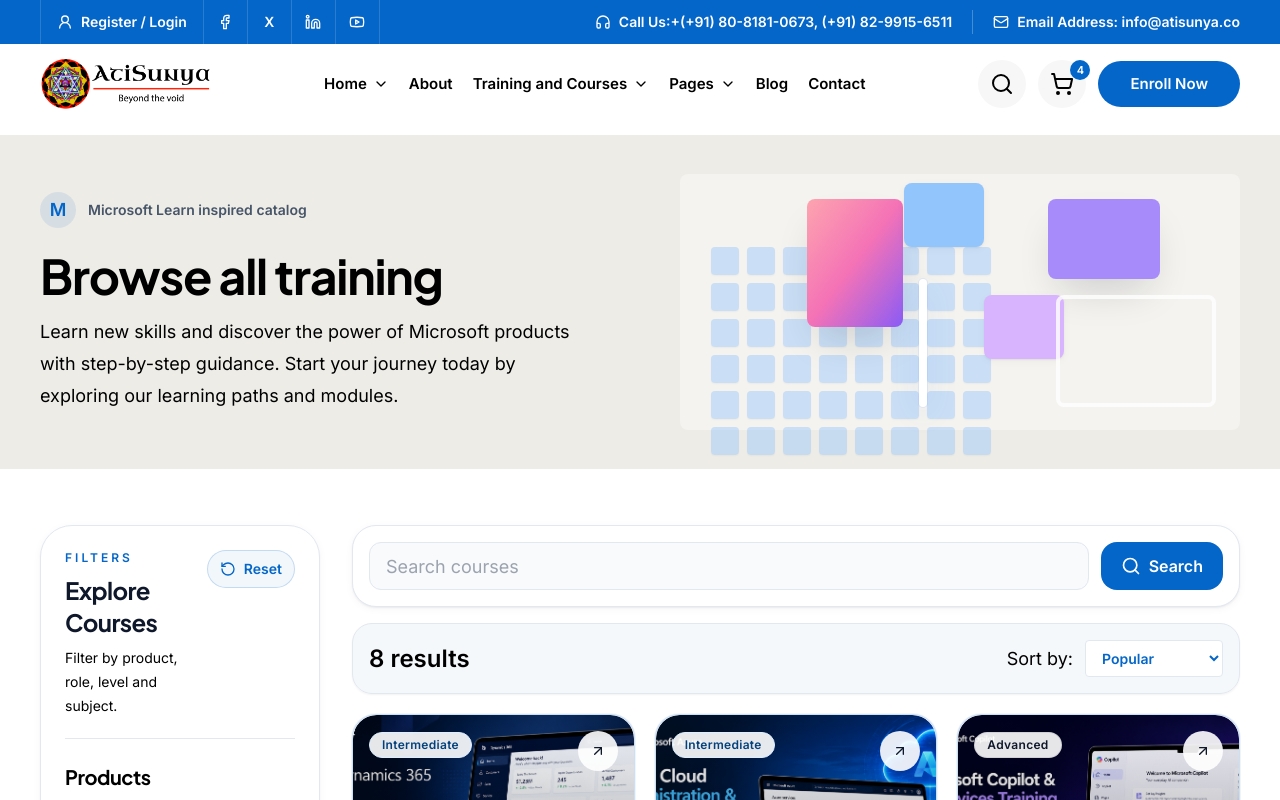
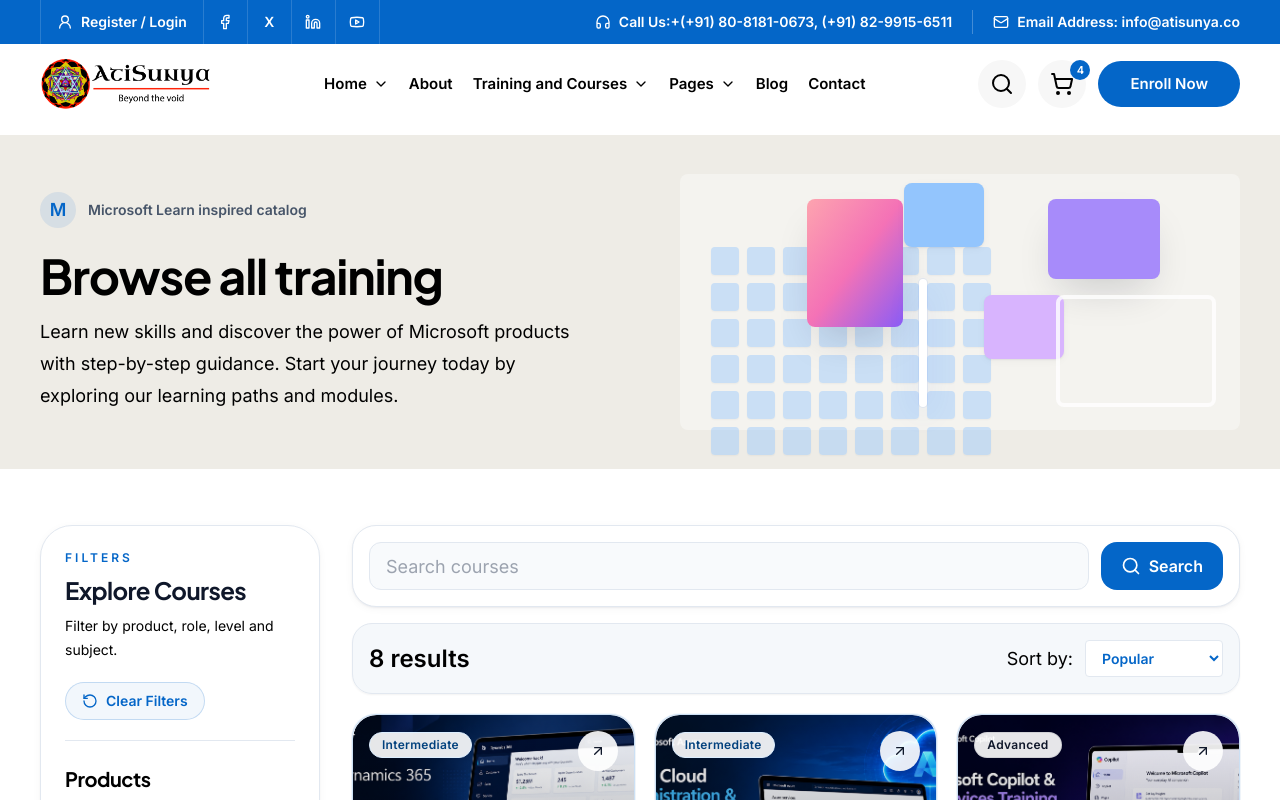
Before and after one commit to immunnapandit/AtiSunyaEdutech, a Next.js app: page /courses in a window 1280 px wide. Shown: the top 800 px of the page. Built offline with nearby package versions, Linux system fonts and the light colour scheme.

Commit message:
Course Completed

```diff
--- a/components/sections/courses-catalog.tsx
+++ b/components/sections/courses-catalog.tsx
@@ -187,7 +187,6 @@
    <section className="mt-10 grid w-full max-w-full gap-8 px-4 py-4 sm:px-6 lg:grid-cols-[280px_minmax(0,1fr)] lg:px-8 xl:px-10">
         <aside className="space-y-6 rounded-[32px] border border-navy-100 bg-white p-6 shadow-soft lg:sticky lg:top-28 lg:self-start">
           <div className="flex flex-col gap-3 border-b border-navy-100 pb-5">
-          <div className="flex items-start justify-between gap-4">
       <div>
   <p className="text-xs font-semibold uppercase tracking-[0.25em] text-brand">
     FILTERS
@@ -197,19 +196,21 @@
     Explore Courses
   </h2>
 
-    <p className="mt-2 max-w-[190px] text-sm leading-6 text-navy-500">
+  <p className="mt-2 text-sm leading-6 text-navy-500">
     Filter by product, role, level and subject.
   </p>
-  </div>
+
+  <div className="mt-5 flex w-full">
 
     <button
       type="button"
       onClick={clearFilters}
-    className="inline-flex items-center gap-2 rounded-full border border-brand/20 bg-brand/5 px-3 py-2 text-sm font-semibold text-brand transition hover:bg-brand/10"
+      className="inline-flex items-center gap-2 rounded-full border border-brand/20 bg-brand/5 px-4 py-2 text-sm font-semibold text-brand transition hover:bg-brand/10"
     >
       <RotateCcw className="h-4 w-4" />
-    Reset
+      Clear Filters
     </button>
+  </div>
 </div>
           </div>
 
```
Lines whose indentation alone changed are shown as unchanged.
